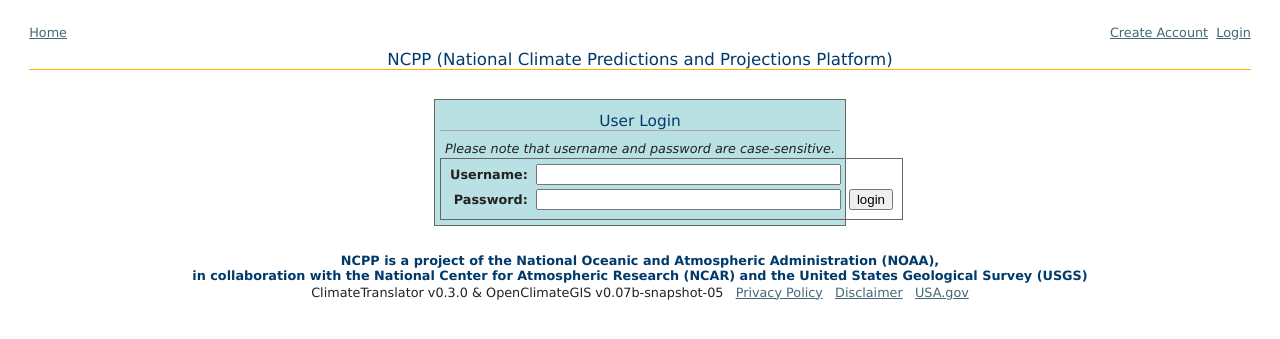
After one commit to NCPP/ClimateTranslator, a Django app: template ncpp/templates/ncpp/accounts/login.html in a window 1280 px wide. The commit adds this page. Shown: the top 339 px of the page. Run offline with Django 3.2, Linux system fonts and the light colour scheme; the template is opened without the code that fills it: values that come from a table or form of the project are taken from there, others are empty; parts of the project's set-up code (start-up, migrations or seed data) failed here and were passed over.

Commit message:
Working on user registration.

```diff
--- /dev/null
+++ b/ncpp/templates/ncpp/accounts/login.html
@@ -0,0 +1,51 @@
+{% extends "ncpp/common/base.html" %}
+
+{% block main %}
+
+<div class="box" style="width:400px">
+
+	<h2>User Login</h2>
+
+	<!-- display extra message if available -->
+	{% if request.GET.message %}
+	   <div class="highlight"> {{ request.GET.message }}</div>
+	   <p/>
+	{% endif %}
+
+	<!-- display authentication errors -->
+	{% if form.errors %}
+		<p class="error">Your username and password didn't match. Please try again.</p>
+	{% endif %}
+
+	<!-- authentication form -->
+	<div style="font-style: italic; text-align:center;">
+		Please note that username and password are case-sensitive.
+	</div>
+
+	<form method="post" action="{% url 'django.contrib.auth.views.login' %}">
+	   {% csrf_token %}
+
+	   <p/>
+	   <fieldset class="fieldset_box">
+
+	   		<table>
+				<tr>
+				    <th>{{ form.username.label_tag }}</th>
+				    <td>{{ form.username }}</td>
+				    <td>&nbsp;</td>
+				</tr>
+				<tr>
+				    <th>{{ form.password.label_tag }}</th>
+				    <td>{{ form.password }}</td>
+				    <td><input type="submit" value="login" /></td>
+				</tr>
+			</table>
+
+			<input type="hidden" name="next" value="{{ next }}" />
+
+		</fieldset>
+	</form>
+
+
+</div>
+{% endblock %}
--- a/ncpp/templates/ncpp/accounts/user_form.html
+++ b/ncpp/templates/ncpp/accounts/user_form.html
@@ -9,7 +9,7 @@
 	  	<form action="" method="post">
 			{% csrf_token %}
 
-			<table class="horizontalTable">
+			<table>
 	            <tr>
 	                <th nowrap="nowrap">First Name</th>
 	                <td>{{ form.first_name }}<br/><span class="error">{{ form.first_name.errors }}</span></td>
--- a/ncpp/templates/ncpp/common/ncpp_css.html
+++ b/ncpp/templates/ncpp/common/ncpp_css.html
@@ -53,11 +53,26 @@
 		align:center;
 	}
 
+	table th {
+		padding: 4px;
+		padding-top: 0px;
+		text-align: right;
+		vertical-align: middle;
+		font-weight: bold;
+	}
+
+	table td {
+		padding: 4px;
+		padding-top: 0px;
+		text-align: left;
+		vertical-align: middle;
+	}
+
 	.horizontalTable th {
 		padding: 4px;
 		padding-top: 0px;
 		text-align: right;
-		vertical-align: middle;
+		vertical-align: top;
 		font-weight: bold;
 	}
 
```
